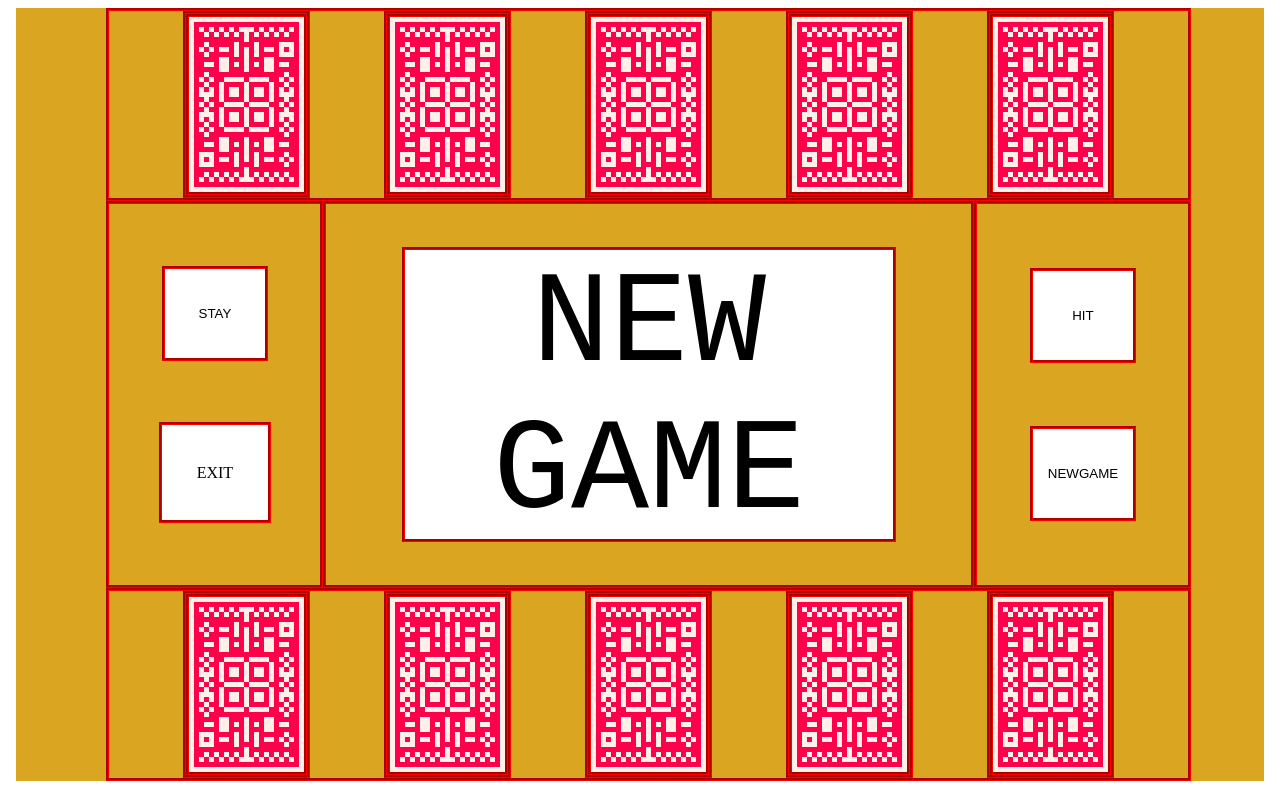
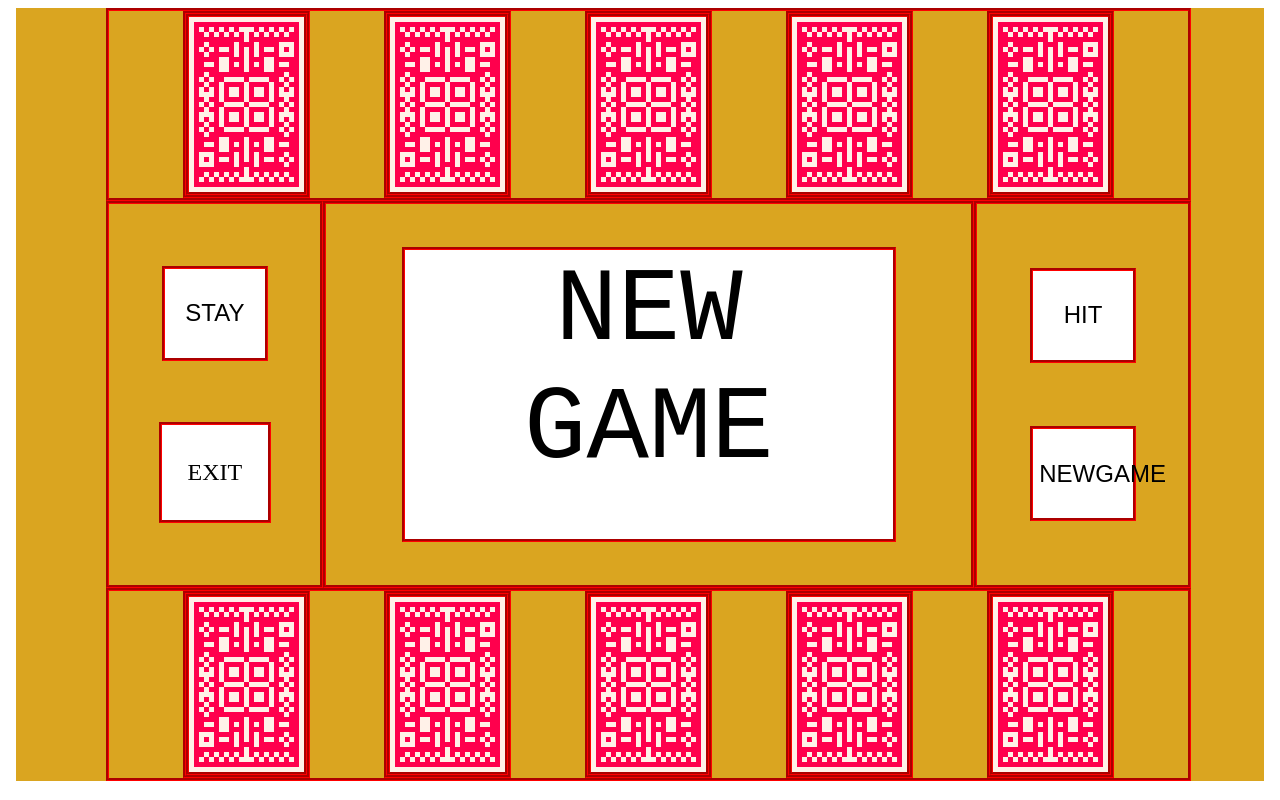
Before and after one commit to redlink2/redlink2.com, a Nuxt app: page /blackjack in a window 1280 px wide. Built offline with nearby package versions, Linux system fonts and the light colour scheme.

Commit message:
Fixes to blackjack.
-nuxt-link now points to / instead of index
-added font-size 150% to .btns CSS
-changed dealerText font-size from 1000% to 800%

```diff
--- a/pages/blackjack.vue
+++ b/pages/blackjack.vue
@@ -36,7 +36,7 @@
             </div>
             <div class="btns1">
                 <button v-on:click="stay" class="btns">STAY</button>
-                <nuxt-link to="/index" class="btns">EXIT</nuxt-link>
+                <nuxt-link to="/" class="btns">EXIT</nuxt-link>
             </div>
             <div class="dealer">
                 <textarea name="DEALER" id="dealerText" cols="10" rows="2" readonly></textarea>
@@ -258,6 +258,7 @@ body {
     color: black;
     background-color: white;
     cursor: pointer;
+    font-size: 150%;
     text-decoration: none;
 }
 .btns2 {
@@ -282,7 +283,7 @@ body {
     overflow: auto;
     height: 75%;
     width: 75%;
-    font-size: 1000%;
+    font-size: 800%;
     text-align: center;
 }
 .pCard1 {
```
